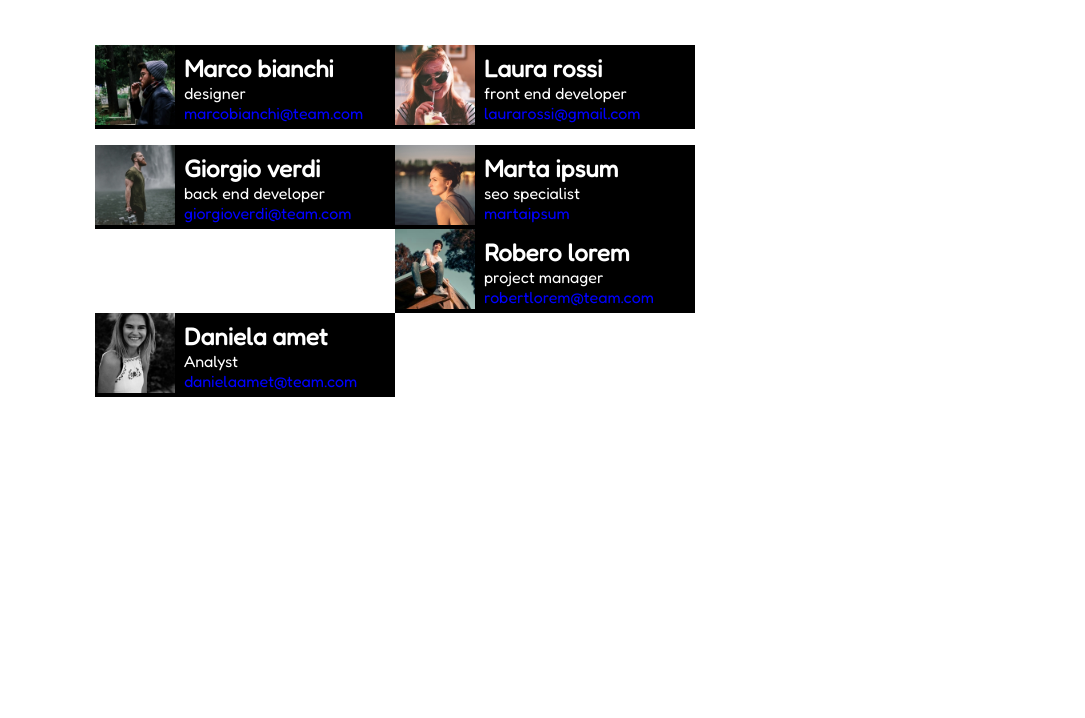
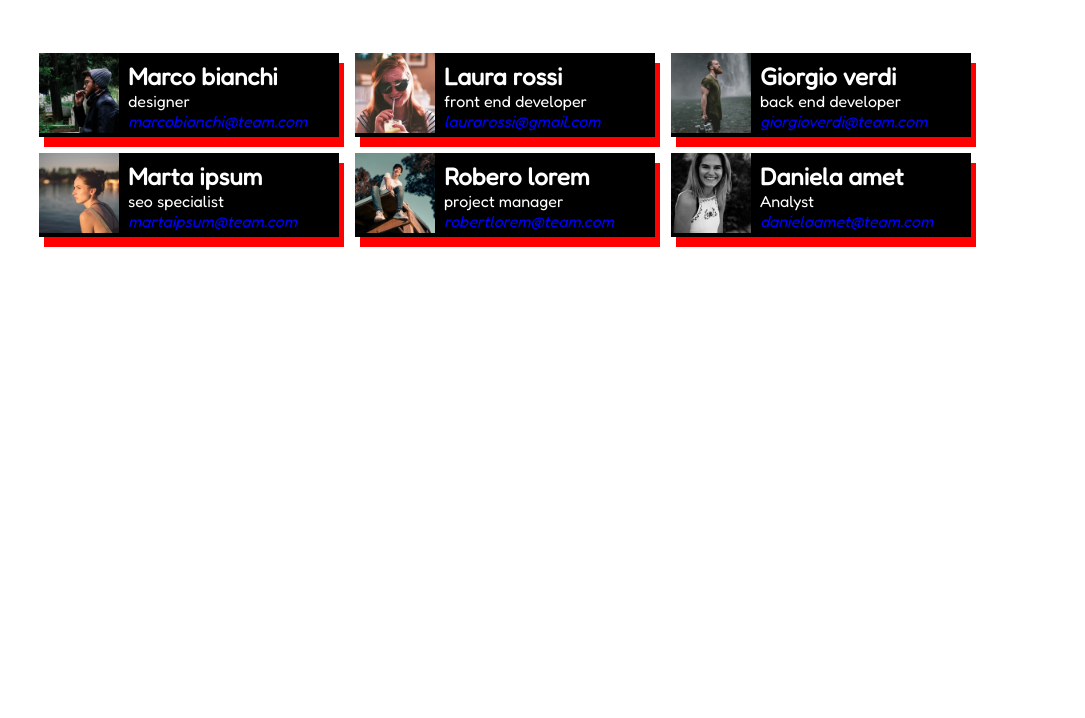
Before and after one commit to Enzo-belardo/html-css-float-cards, a plain HTML site: page index.html in a window 1280 px wide. Shown: the part 82-800 px from the top of the page, without its empty margins (97-1182 px from the left). Drawn offline with Linux system fonts and the light colour scheme.

Commit message:
aggiunto box- shadow

```diff
--- a/index.html
+++ b/index.html
@@ -19,7 +19,7 @@
             <article>
                 <h2>Marco bianchi</h2>
                 <p>designer</p>
-                <p>marcobianchi@team.com</p>
+                <address>marcobianchi@team.com</address>
             </article>
         </section>
 
@@ -28,7 +28,7 @@
             <article>
                 <h2>Laura rossi</h2>
                 <p>front end developer</p>
-                <p>laurarossi@gmail.com</p>
+                <address>laurarossi@gmail.com</adress>
             </article>
         </section>
 
@@ -37,7 +37,7 @@
             <article>
                 <h2>Giorgio verdi</h2>
                 <p>back end developer</p>
-                <p>giorgioverdi@team.com</p>
+                <address>giorgioverdi@team.com</address>
             </article>
         </section>
 
@@ -46,7 +46,7 @@
             <article>
                 <h2>Marta ipsum</h2>
                 <p>seo specialist</p>
-                <p>martaipsum</p>
+                <address>martaipsum@team.com</address>
             </article>
         </section>
 
@@ -55,7 +55,7 @@
             <article>
                 <h2>Robero lorem</h2>
                 <p>project manager</p>
-                <p>robertlorem@team.com</p>
+                <address>robertlorem@team.com</address>
             </article>
         </section>
 
@@ -64,7 +64,7 @@
             <article>
                 <h2>Daniela amet</h2>
                 <p>Analyst</p>
-                <p>danielaamet@team.com</p>
+                <address>danielaamet@team.com</address>
             </article>
         </section>
     </main>
--- a/style.css
+++ b/style.css
@@ -27,53 +27,61 @@ article{
     color: white;
     vertical-align: super;
 }
-p:last-child{
+address:last-child{
     color: blue;
 }
 
 .box{
-    width: calc(70%/3) -2rem -2rem ;
-    margin: solid 1px blue;
+    width: calc(80%/3) -1rem ;
+    margin: solid 0.2rem blue;
+    box-shadow: 5px 10px red;
+
  }
 
 .contaneir{
-    width: 70%;
+    width: 80%;
     margin: auto;
 }
 
 .box-one{
     float: left;
-    margin-bottom: 1rem;
+    margin-bottom: 2rem;
     background-color: black;
     width: 300px;
+    margin: .5rem;
  }
  .box-two{
     float: left;
-    margin-bottom: 1rem;
+    margin-bottom: 2rem;
     background-color: black;
     width: 300px;
+    margin: .5rem;
 
  }
  .box-three{
     float: left;
-    margin-bottom: 1rem;
+    margin-bottom: 2rem;
     background-color: black;
     width: 300px;
+    margin: .5rem;
  }
  .box-four{
     float: left;
     background-color: black;
     width: 300px;
+    margin: .5rem;
  }
  .box-five{
     float: left;
     background-color: black;
     width: 300px;
+    margin: .5rem;
  }
  .box-six{
     float: left;
     background-color: black;
     width: 300px;
+    margin: .5rem;
  }
 
 img{
```
